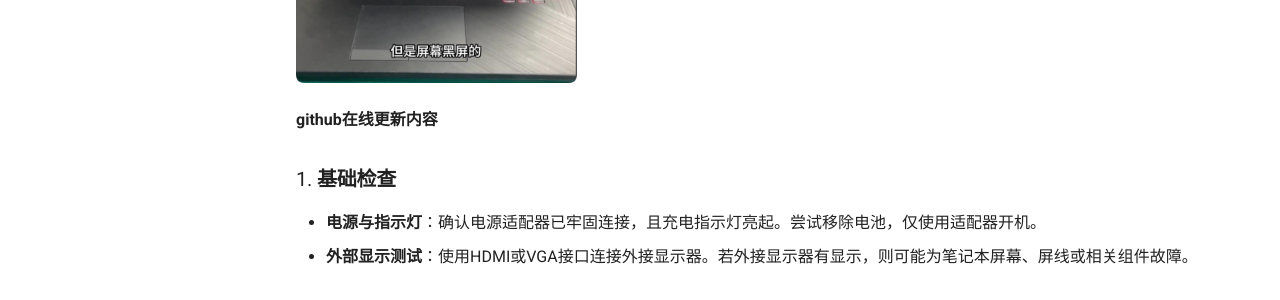
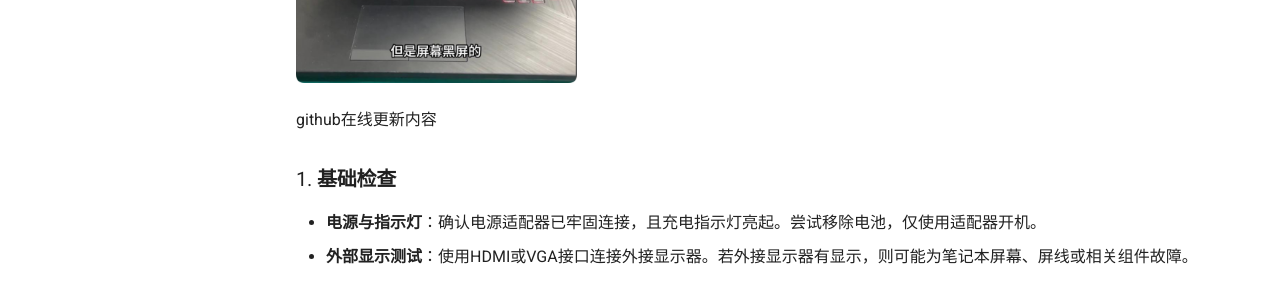
Before and after one commit to github-tsg/zihang-mkdocs-site, an MkDocs documentation site: the page built from docs/hardware/NBkaijiwuxianshi.md, in a window 1280 px wide. Shown: the part 510-810 px from the top of the page. Built offline with MkDocs 1.6.1 and Material for MkDocs 9.7.7, drawn with Linux system fonts in a browser that asks for light colours; comment, search, counter and statistics services are not loaded.

```diff
--- a/docs/hardware/NBkaijiwuxianshi.md
+++ b/docs/hardware/NBkaijiwuxianshi.md
@@ -1,7 +1,7 @@
 # 华硕笔记本电脑开机无显示问题诊断：
 <img src="../QQ_1768290515829.png" width="30%" alt="图片比例30%">
 <!--![alt text](QQ_1768290515829.png){width="30%"}-->
-**github在线更新内容**
+github在线更新内容
 
 ### 1. **基础检查**
 -   **电源与指示灯**：确认电源适配器已牢固连接，且充电指示灯亮起。尝试移除电池，仅使用适配器开机。
```
